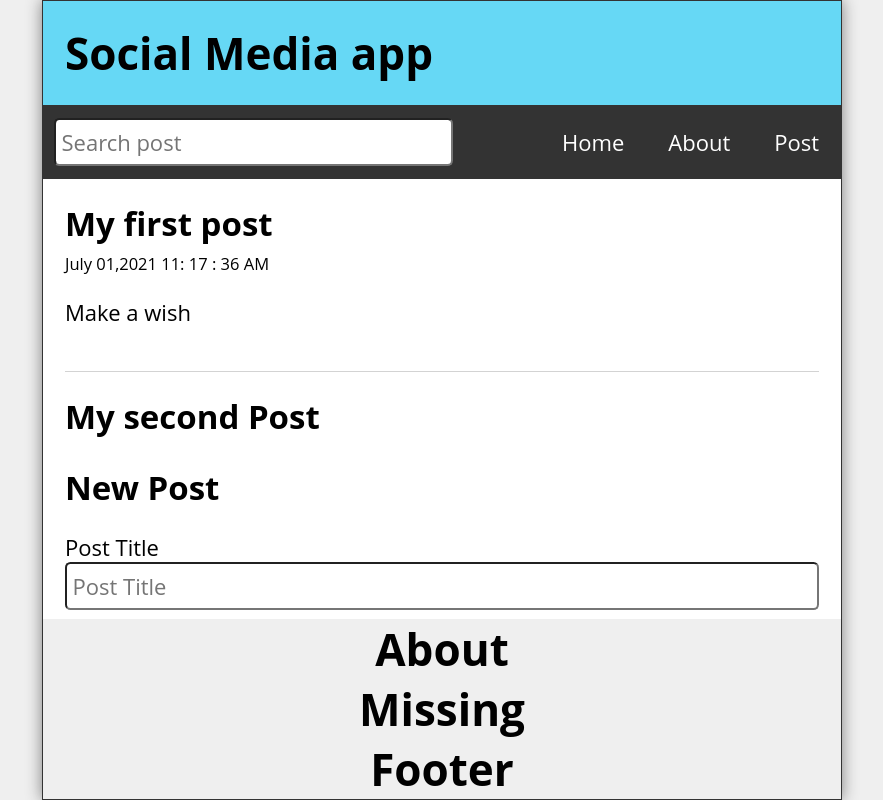
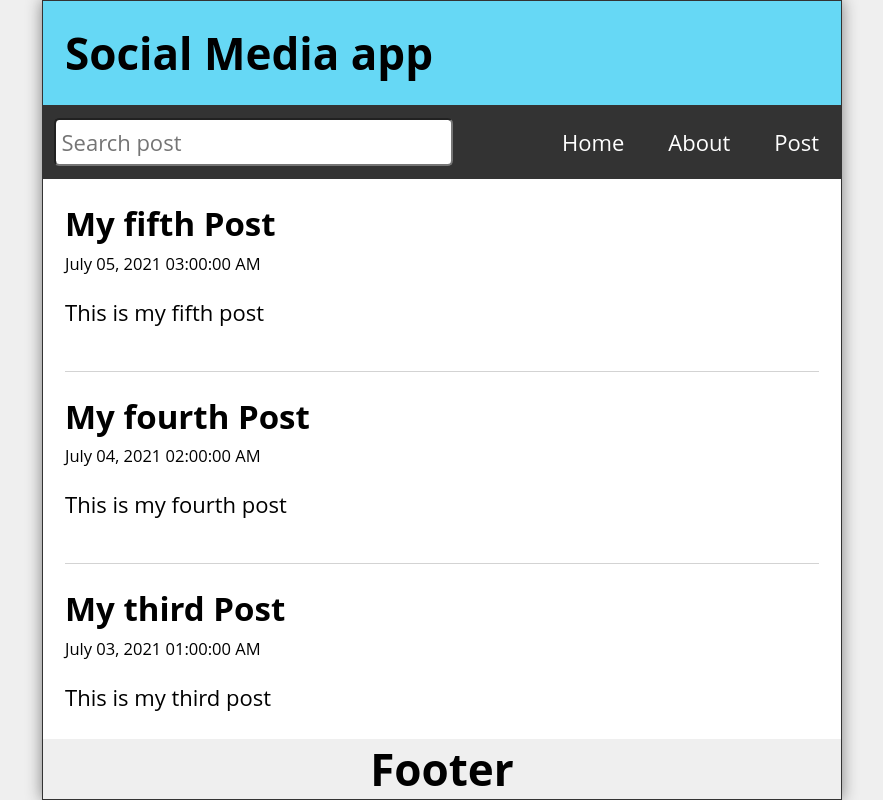
Before and after one commit to Daveram1714/Socialmedia-app, a React (Create React App) app: page / in a window 1280 px wide. Shown: the whole page, without its empty margins (198-1081 px from the left). Built offline with nearby package versions, Linux system fonts and the light colour scheme.

Commit message:
UseEffect for Search and Routing for Home,Aboutus,Missing,Post timeline :8.09.09

```diff
--- a/src/About.js
+++ b/src/About.js
@@ -2,8 +2,11 @@ import React from 'react'
 
 const About = () => {
   return (
-    <main>
-        <h1>About</h1>
+    <main className='About'>
+      <h2>About Us</h2>
+      <p>Our company was founded in 2010 by a group of passionate individuals who wanted
+        to make a difference in the world.</p>
+
     </main>
     )
 }
--- a/src/App.js
+++ b/src/App.js
@@ -1,4 +1,4 @@
-import React, { useState } from 'react'
+import React, { useEffect, useState } from 'react'
 import Header from './Header'
 import Nav from './Nav'
 import Home from './Home'
@@ -8,7 +8,9 @@ import About from './About'
 import Missing from './Missing'
 import Footer from './Footer'
 import {format} from 'date-format'
-
+import { Route } from 'react-router-dom'
+import { Routes } from 'react-router-dom'
+import Post from './Post'
 
 const App = () => {
   const[posts,setPosts] = useState([
@@ -48,6 +50,17 @@ const[search,setSearch] =useState('')
 const[searchResults,setSearchResults] = useState([])
 const[postTitle,setPostTitle] = useState()
 const[postBody,setPostBody] = useState()
+
+useEffect(() => {
+  const filterResults = posts.filter((post) =>
+    (post.body.toLowerCase()).includes(search.toLowerCase()) ||
+    (post.title.toLowerCase()).includes(search.toLowerCase())
+  )
+  setSearchResults(filterResults.reverse())
+}, [posts, search])
+
+
+
 const handelSubmit = (e) => {
   e.preventDefault()
   const id = posts.length ? posts[posts.length -1 ].id +1 : 1 ;
@@ -76,20 +89,33 @@ return(
           search = {search}
           setSearch = {setSearch}
         />
+
+        <Routes>
+          <Route path = "/" element = {
             <Home
-        posts= {posts}
-       />
-        <NewPost
+            posts= {searchResults}
+          />} />
+
+           <Route path='post' element={  <NewPost
             postTitle = {postTitle}
             postBody = {postBody}
             setPostTitle ={setPostTitle}
             setPostBody = {setPostBody}
             handelSubmit={ handelSubmit}
-        />
-        <PostPage />
-        <About />
-        <Missing />
+            />} />
+
+            <Route path = 'about' element = {<About />} />
+            <Route path = "*" element = {<Missing />} />
+
+        </Routes>
+
         <Footer />
+
+
+
+
+
+
 
   </div>
 )
--- a/src/Missing.js
+++ b/src/Missing.js
@@ -2,8 +2,9 @@ import React from 'react'
 
 const Missing = () => {
   return (
-    <main>
-        <h1>Missing</h1>
+    <main className='Missing'>
+        <h2>Page Not Found :) </h2>
+        <p>Visite Our Home Page </p>
     </main>
 )
 }
```
Lines whose indentation alone changed are shown as unchanged.
